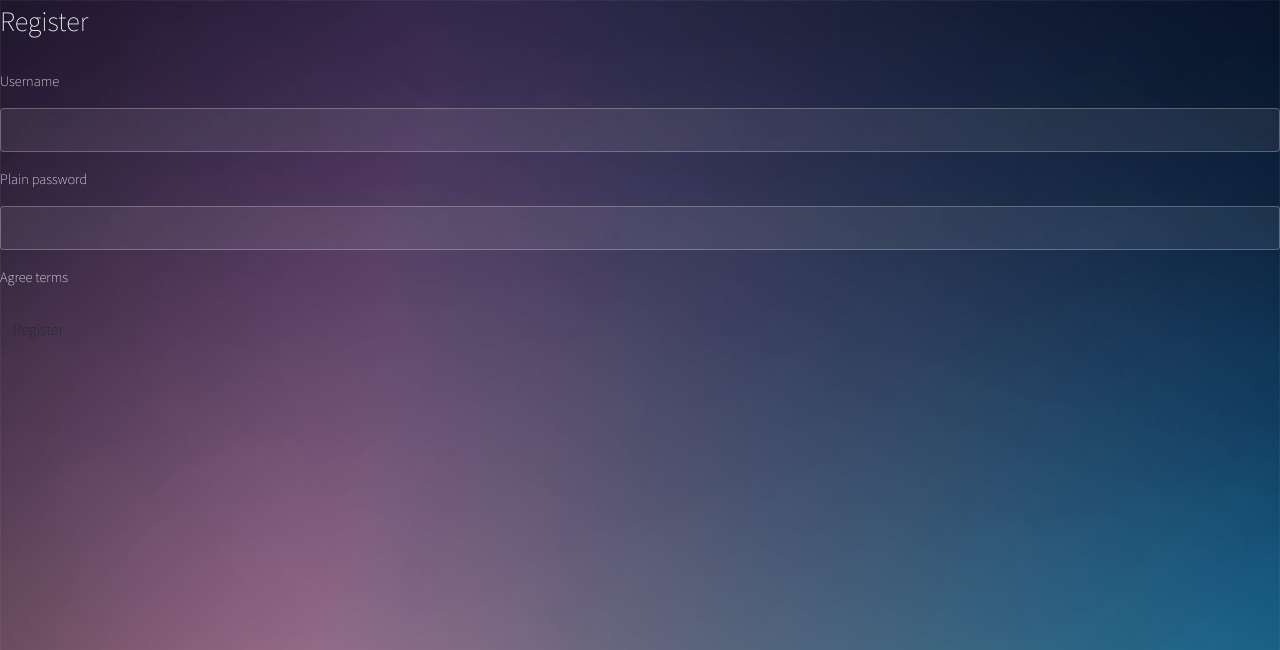
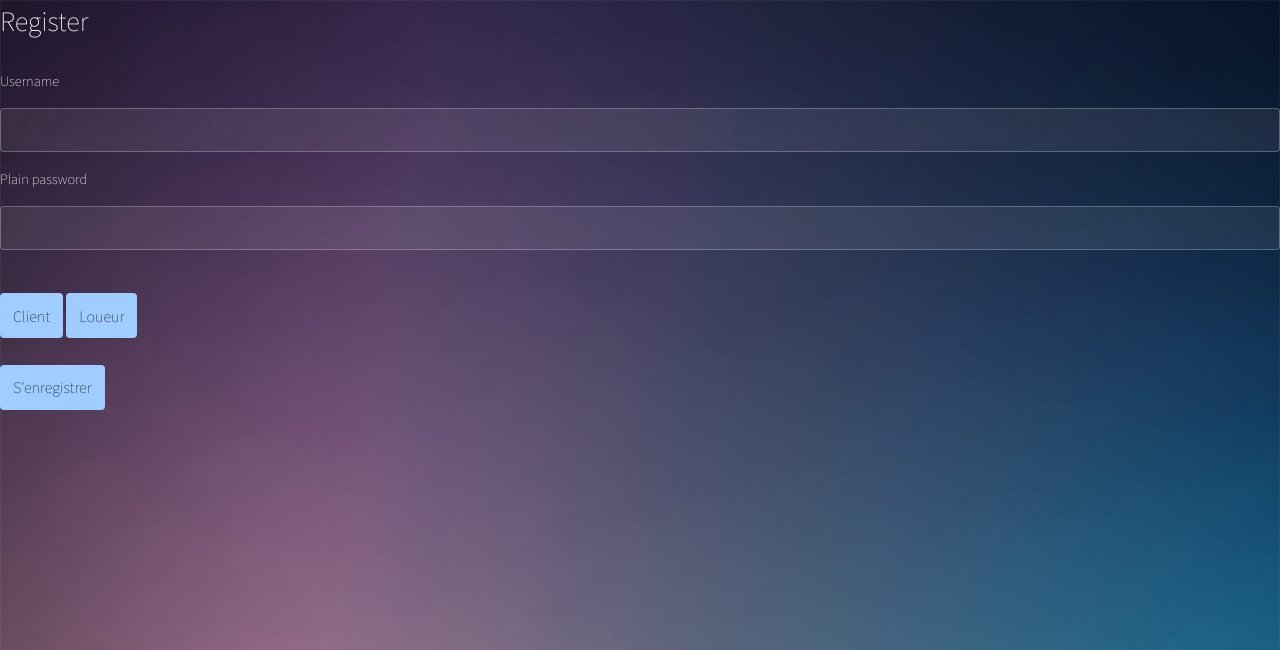
Before and after one commit to elomhs/plaid-the, a Symfony app: template templates/registration/register.html.twig in a window 1280 px wide. Shown: the top 650 px of the page. Run offline with Twig, Linux system fonts and the light colour scheme; the template is opened without the code that fills it, so the values that code supplies are empty; form fields are guessed from the names that the template uses; some libraries are stand-ins or nearby versions.

Commit message:
ajout de boutons client, loueur, réserver mais pas encore reliés

```diff
--- a/templates/base.html.twig
+++ b/templates/base.html.twig
@@ -34,10 +34,10 @@
                </li>
                 </ul><ul class="navbar-nav ml-auto">
                 <li class="nav-item dropdown">
-                    <a class="nav-link dropdown-toggle" data-toggle="dropdown" role="button" href="#" >S'inscrire</a>
+                    <a class="nav-link dropdown-toggle" data-toggle="dropdown" role="button" href="#" >Connexion</a>
                     <div class="dropdown-menu right ">
-                        <a class="dropdown-item" href="{{ path('app_register') }}">Sign up</a>
-                        <a class="dropdown-item" href="{{ path('app_login') }}">Sign in</a>
+                        <a class="dropdown-item" href="{{ path('app_register') }}">S'enregistrer</a>
+                        <a class="dropdown-item" href="{{ path('app_login') }}">Se connecter</a>
 
                     </div>
                 </li>
--- a/templates/registration/register.html.twig
+++ b/templates/registration/register.html.twig
@@ -1,6 +1,6 @@
 {% extends 'base.html.twig' %}
 
-{% block title %}Register{% endblock %}
+{% block title %}Inscription{% endblock %}
 
 {% block body %}
     <h1>Register</h1>
@@ -8,8 +8,12 @@
     {{ form_start(registrationForm) }}
         {{ form_row(registrationForm.username) }}
         {{ form_row(registrationForm.plainPassword) }}
-        {{ form_row(registrationForm.agreeTerms) }}
+        <br>
+        <button class="btn" style="background-color: #9fcdff" >Client</button>
 
-        <button class="btn">Register</button>
+        <button class="btn" style="background-color: #9fcdff" >Loueur</button>
+        <br>
+        <br>
+        <button class="btn" style="background-color: #9fcdff">S'enregistrer</button>
     {{ form_end(registrationForm) }}
 {% endblock %}
--- a/templates/room/edit.html.twig
+++ b/templates/room/edit.html.twig
@@ -4,9 +4,9 @@
 
 {% block body %}
     <h1>Edit Room</h1>
-
+    {% if is_granted('ROLE_OWNER') %}
     {{ include('room/_form.html.twig', {'button_label': 'Update'}) }}
-
+    {% endif %}
     <a href="{{ path('room_index') }}">back to list</a>
 
     {{ include('room/_delete_form.html.twig') }}
--- a/templates/room/show.html.twig
+++ b/templates/room/show.html.twig
@@ -43,7 +43,10 @@
 
         </tbody>
     </table>
-
+    {% if is_granted('ROLE_CLIENT') or is_granted('ROLE_DOUBLE') or is_granted('ROLE_SUPER_ADMIN') %}
+        <button>Réserver</button>
+    {% endif %}
+    <br>
     <a href="{{ path('room_index') }}">back to list</a>
 
     {% if is_granted('ROLE_OWNER') or is_granted('ROLE_SUPER_ADMIN') %}
--- a/templates/security/login.html.twig
+++ b/templates/security/login.html.twig
@@ -10,7 +10,7 @@
 
     {% if app.user %}
         <div class="mb-3">
-            You are logged in as {{ app.user.username }}, <a href="{{ path('app_logout') }}">Logout</a>
+            Vous êtes connectez en tant que {{ app.user.username }}, <a href="{{ path('app_logout') }}">Déconnexion</a>
         </div>
     {% endif %}
 
@@ -23,6 +23,7 @@
     <input type="hidden" name="_csrf_token"
            value="{{ csrf_token('authenticate') }}"
     >
+
 
     {#
         Uncomment this section and add a remember_me option below your firewall to activate remember me functionality.
```
Also changed, not shown: src/Form/RegistrationFormType.php (+2 -10 lines), couette.sqlite.
